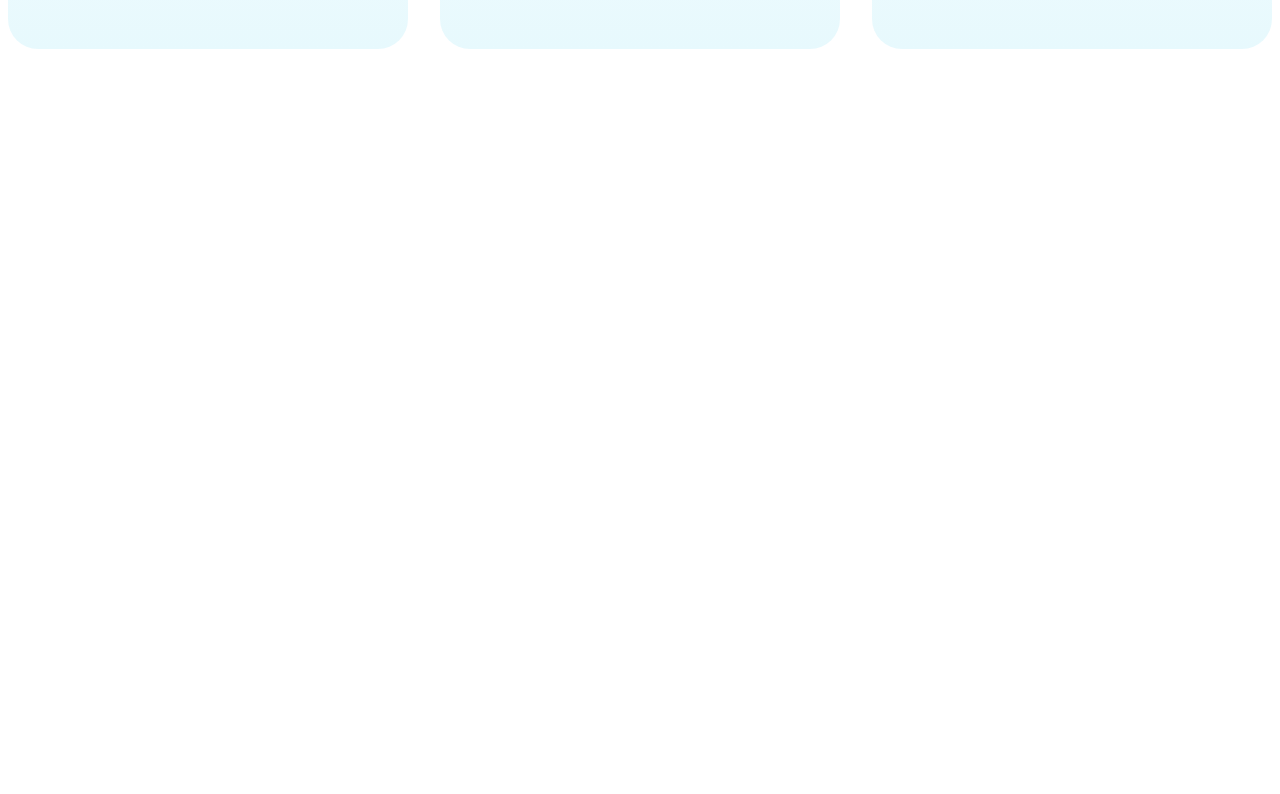
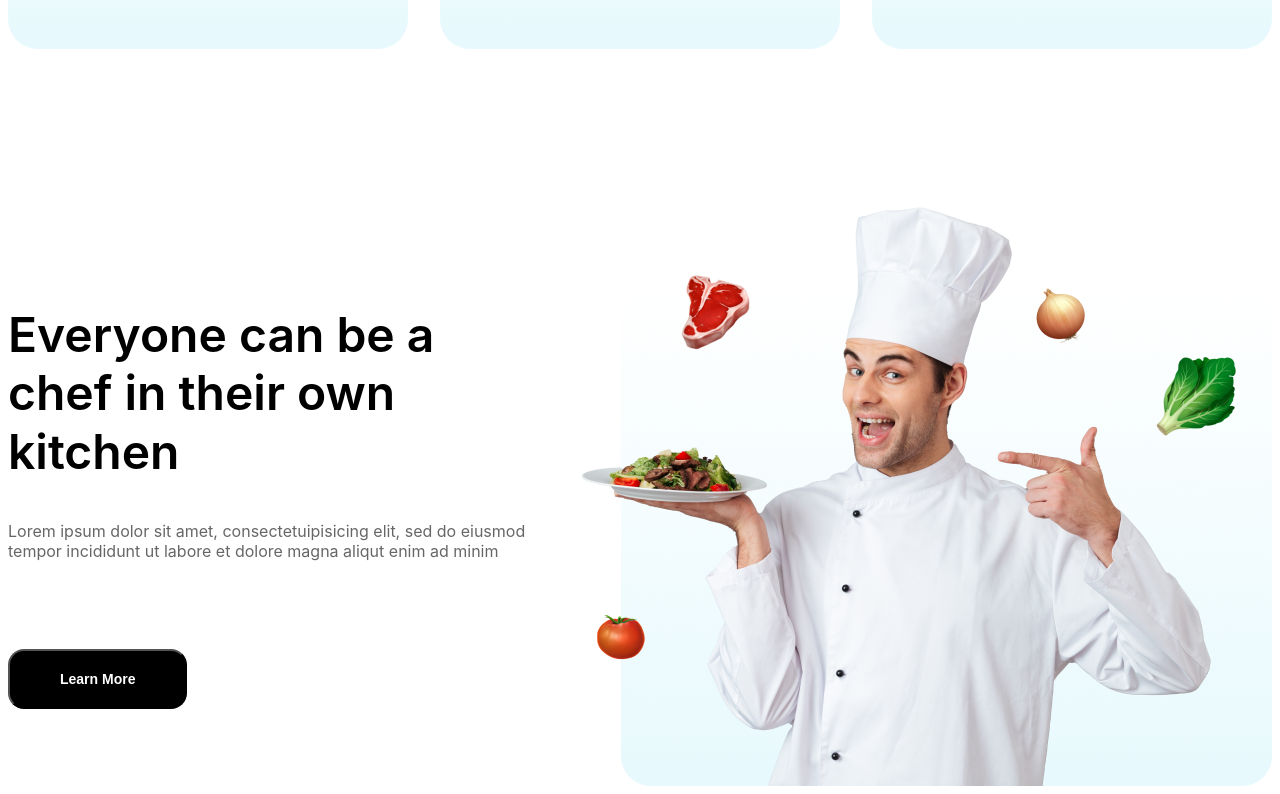
Before and after one commit to sayitbekuulumaksat/foodieland-react, a React (Vite) app: page / in a window 1280 px wide. Shown: the part 3106-3900 px from the top of the page. Before the commit the page ends 3163 px from the top, so only its background shows below. Built offline with nearby package versions, Linux system fonts and the light colour scheme.

Commit message:
added Chef component

```diff
--- /dev/null
+++ b/css/chef.min.css
@@ -0,0 +1,35 @@
+.chef {
+  margin-top: 140px;
+}
+.chef__content {
+  display: -webkit-box;
+  display: -ms-flexbox;
+  display: flex;
+  -webkit-box-pack: justify;
+      -ms-flex-pack: justify;
+          justify-content: space-between;
+  -webkit-box-align: center;
+      -ms-flex-align: center;
+          align-items: center;
+}
+.chef__info {
+  width: 526px;
+}
+.chef__title {
+  font-size: 48px;
+  font-weight: 600;
+  line-height: 58.09px;
+}
+.chef__description {
+  color: rgba(0, 0, 0, 0.6);
+  font-size: 16px;
+}
+.chef__btn {
+  background-color: black;
+  border-radius: 16px;
+  color: #fff;
+  font-weight: 600;
+  font-size: 14px;
+  padding: 20px 50px;
+  margin-top: 72px;
+}/*# sourceMappingURL=chef.min.css.map */
--- a/src/App.jsx
+++ b/src/App.jsx
@@ -4,6 +4,7 @@ import Navbar from "./components/Navbar/Navbar";
 import Hero from "./pages/Home/Hero";
 import Categories from "./pages/Home/Categories";
 import Recipes from "./pages/Home/Recipes";
+import Chef from "./pages/Home/Chef";
 
 function App() {
   return (
@@ -18,6 +19,7 @@ function App() {
         <Hero/>
         <Categories />
         <Recipes/>
+        <Chef/>
       </main>
     </>
   );
--- /dev/null
+++ b/src/pages/Home/Chef.jsx
@@ -0,0 +1,27 @@
+import "./chef.scss";
+import chefImg from "../../assets/images/recipes/chefWithF.png"
+
+function Chef() {
+  return (
+    <section className='chef'>
+      <div className='container'>
+        <div className='chef__content'>
+          <div className='chef__info'>
+            <h2 className='chef__title'>
+              Everyone can be a chef in their own kitchen
+            </h2>
+            <p className='chef__description'>
+              Lorem ipsum dolor sit amet, consectetuipisicing elit, sed do
+              eiusmod tempor incididunt ut labore et dolore magna aliqut enim ad
+              minim
+            </p>
+            <button className='chef__btn'>Learn More</button>
+          </div>
+          <img src={chefImg} alt='' className='chef__img' />
+        </div>
+      </div>
+    </section>
+  );
+}
+
+export default Chef;
--- /dev/null
+++ b/src/pages/Home/chef.scss
@@ -0,0 +1,24 @@
+@use "../../assets/helpers/mixins";
+.chef {
+  margin-top: 140px;
+  &__content {
+    @include mixins.dFlex();
+  }
+  &__info {
+    width: 526px;
+  }
+  &__title {
+    font-size: 48px;
+    font-weight: 600;
+    line-height: 58.09px;
+  }
+  &__description {
+    color: #00000099;
+    font-size: 16px;
+  }
+  &__btn {
+    @include mixins.btn-black();
+    padding: 20px 50px;
+    margin-top: 72px;
+  }
+}
```
Also changed, not shown: src/assets/images/recipes/chefWithF.png (added), 1 other file (tests, documents, lock files or other folders).
